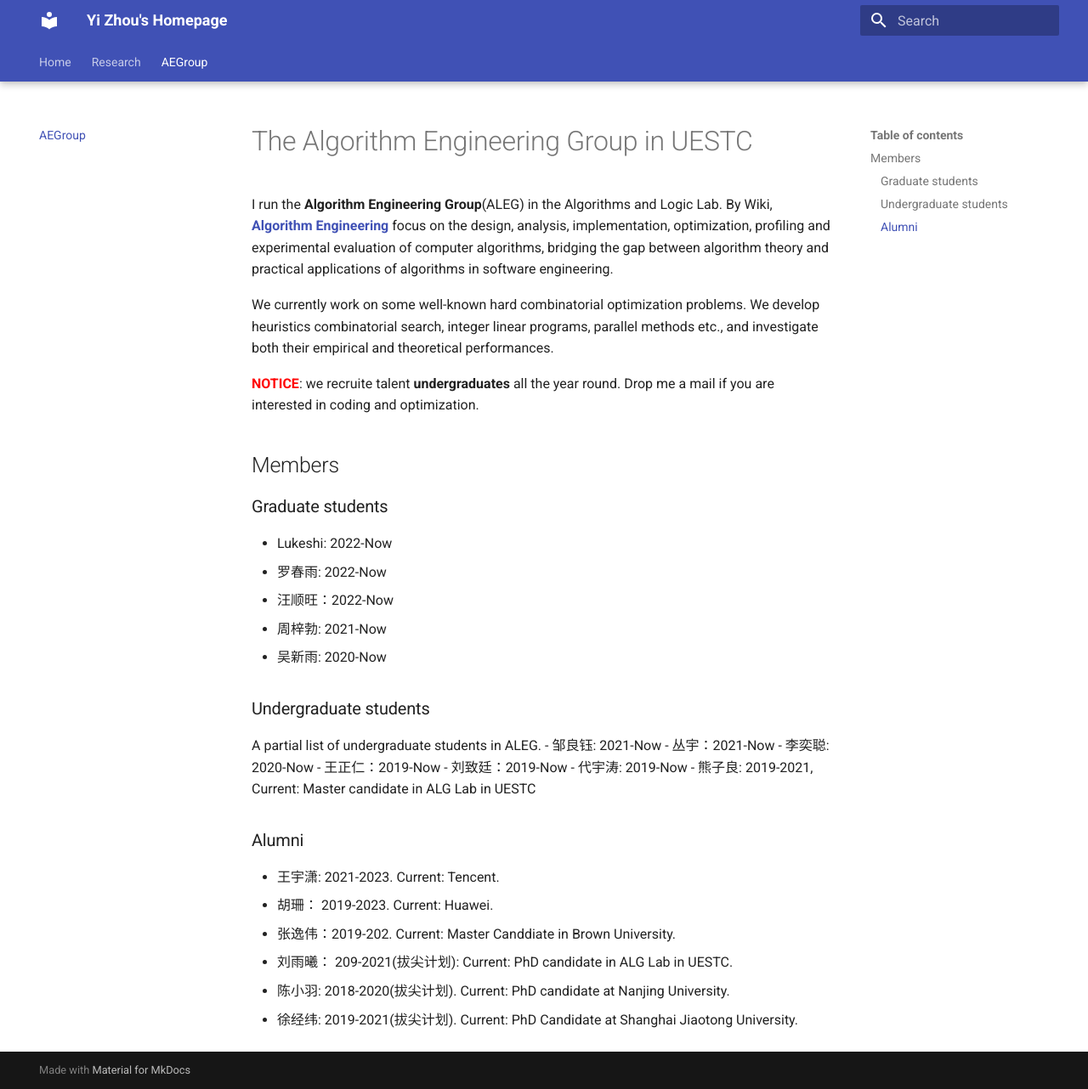
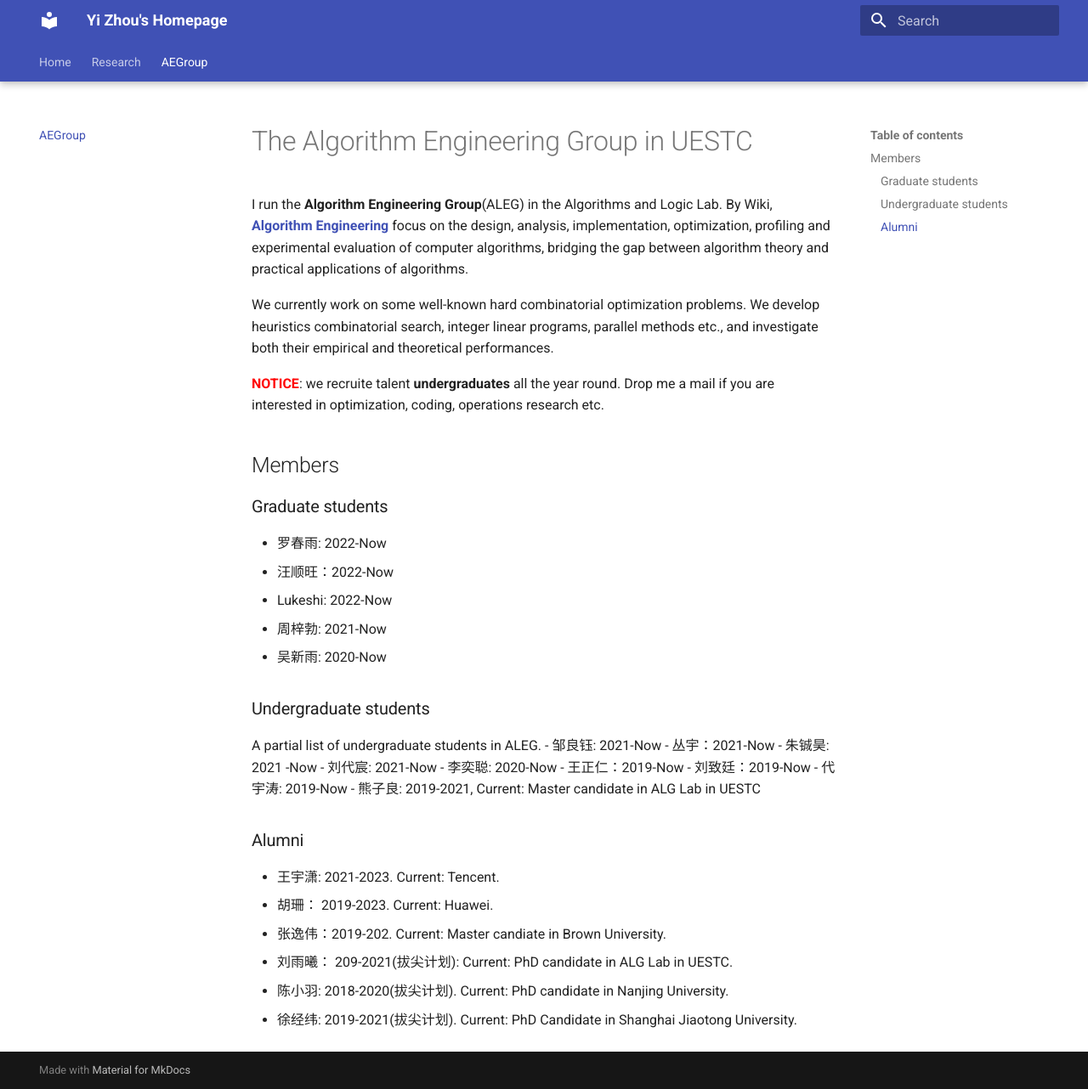
Before and after one commit to joey001/joey001.github.io, an MkDocs documentation site: the page built from docs/aegroup/aegroup.md, in a window 1280 px wide and 1282 px high. Shown: the whole window at 85% size. Built offline with MkDocs 1.6.1 and Material for MkDocs 9.7.7, drawn with Linux system fonts in a browser that asks for light colours.

Commit message:
update person info

```diff
--- a/docs/aegroup/aegroup.md
+++ b/docs/aegroup/aegroup.md
@@ -1,18 +1,18 @@
 # The Algorithm Engineering Group in UESTC
 I run the **Algorithm Engineering Group**(ALEG) in the Algorithms and Logic Lab.
-By Wiki, [**Algorithm Engineering**](https://en.wikipedia.org/wiki/Algorithm_engineering) focus on the design, analysis, implementation, optimization, profiling and experimental evaluation of computer algorithms, bridging the gap between algorithm theory and practical applications of algorithms in software engineering.
+By Wiki, [**Algorithm Engineering**](https://en.wikipedia.org/wiki/Algorithm_engineering) focus on the design, analysis, implementation, optimization, profiling and experimental evaluation of computer algorithms, bridging the gap between algorithm theory and practical applications of algorithms.
 
 We currently work on some well-known hard combinatorial  optimization problems. We develop heuristics combinatorial search, integer linear programs, parallel methods etc., and investigate both their empirical and theoretical performances.
 
 
 <font color=red>**NOTICE**</font>: we recruite talent **undergraduates** all the year round.
-Drop me a mail if you are interested in coding and optimization.
+Drop me a mail if you are interested in optimization, coding, operations research etc.
 
 ## Members
 ### Graduate students
-- Lukeshi: 2022-Now
 - 罗春雨: 2022-Now
 - 汪顺旺：2022-Now
+- Lukeshi: 2022-Now
 - 周梓勃: 2021-Now
 - 吴新雨: 2020-Now
 
@@ -20,6 +20,8 @@ Drop me a mail if you are interested in coding and optimization.
 A partial list of undergraduate students in ALEG.
 - 邹良钰: 2021-Now
 - 丛宇：2021-Now
+- 朱铖昊: 2021 -Now
+- 刘代宸: 2021-Now
 - 李奕聪: 2020-Now
 - 王正仁：2019-Now
 - 刘致廷：2019-Now
@@ -29,7 +31,7 @@ A partial list of undergraduate students in ALEG.
 ### Alumni
 - 王宇潇: 2021-2023. Current: Tencent.
 - 胡珊： 2019-2023. Current: Huawei.
-- 张逸伟：2019-202. Current: Master Canddiate in Brown University.
+- 张逸伟：2019-202. Current: Master candiate in Brown University.
 - 刘雨曦： 209-2021(拔尖计划): Current: PhD candidate in ALG Lab in UESTC.
-- 陈小羽:  2018-2020(拔尖计划).  Current: PhD candidate at Nanjing University.
-- 徐经纬: 2019-2021(拔尖计划).  Current: PhD Candidate at Shanghai Jiaotong University.
+- 陈小羽:  2018-2020(拔尖计划).  Current: PhD candidate in Nanjing University.
+- 徐经纬: 2019-2021(拔尖计划).  Current: PhD Candidate in Shanghai Jiaotong University.
```
